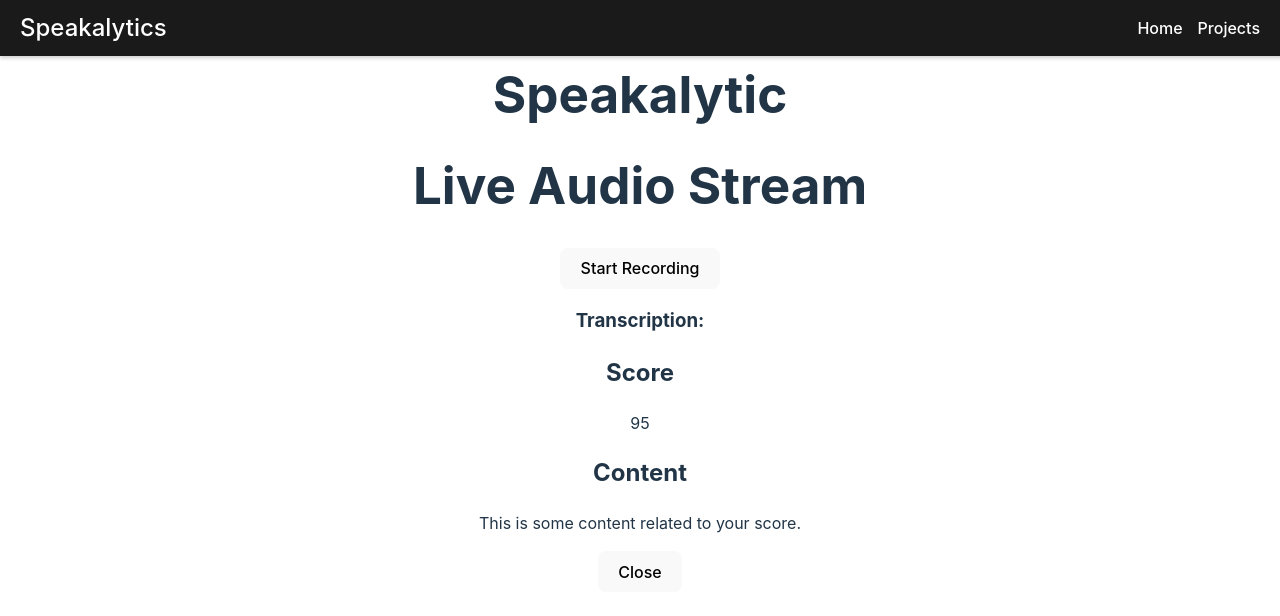
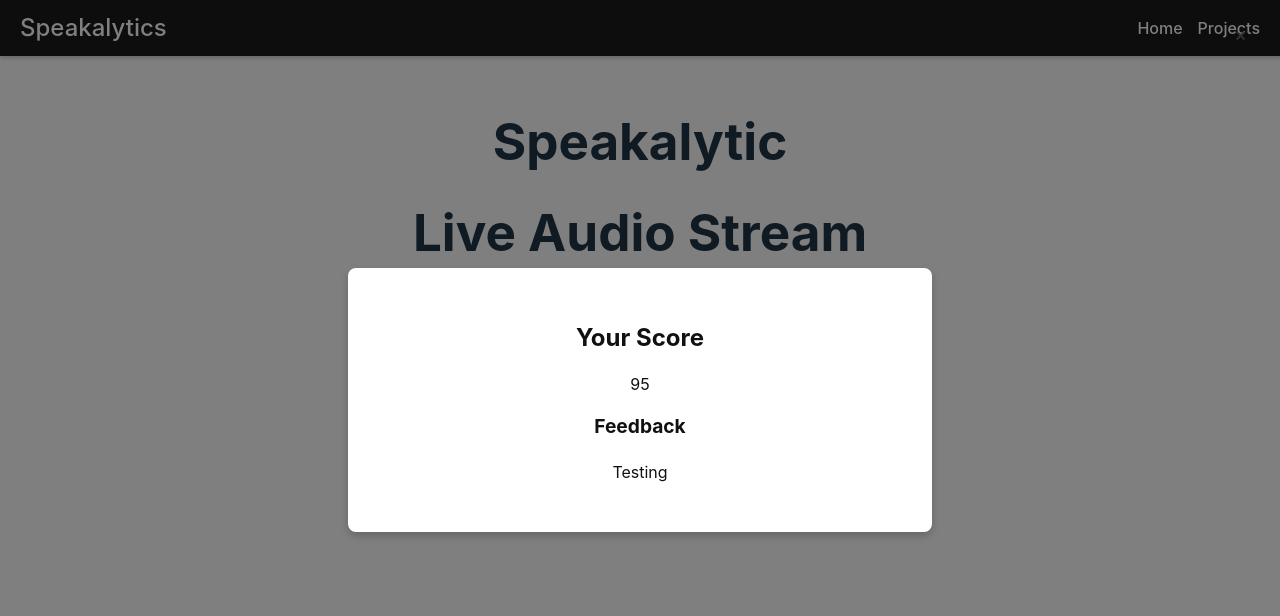
Before and after one commit to Rohan-T144/hackru-24, a React (Vite) app in the folder webapp/: page / in a window 1280 px wide. Both pictures are taken after a click on the button "Show Score". Shown: the top 616 px of the page. Built offline with nearby package versions, Linux system fonts and the light colour scheme; no server answers; what @radix-ui/themes would draw is missing.

Commit message:
Create modal with CSS and fix frontend bugs

```diff
--- a/webapp/src/RecordPage.tsx
+++ b/webapp/src/RecordPage.tsx
@@ -1,6 +1,7 @@
-import { useState } from 'react'
+// src/RecordPage.tsx
+
+import { useState } from 'react';
 import Recorder from './components/Recorder';
-import Transcription from './components/Transcription';
 import Feedback from './components/Feedback';
 import Popup from './components/Popup';
 
@@ -9,15 +10,15 @@ function RecordPage() {
   const [isPopupVisible, setPopupVisible] = useState(false);
   const [score, setScore] = useState(0);
   const [content, setContent] = useState('');
-  	const [buttonVisible, setButtonVisible] = useState(true); // State for button visibility
+  const [buttonVisible, setButtonVisible] = useState(true);
 
   const receiveInput = () => {
-	const newScore = 95;
-	const newContent = 'This is some content related to your score.';
-
+    const newScore = 95; // Mock score
+    const newContent = "Testing";
+    // Update state for score and content
     setScore(newScore);
     setContent(newContent);
-	setPopupVisible(true);
+    setPopupVisible(true); // Show the popup
     setButtonVisible(false); // Hide button after clicking
   };
 
@@ -31,10 +32,18 @@ function RecordPage() {
       <h1>Speakalytic</h1>
       <Recorder setTranscription={setTranscription} transcription={transcription} />
       {transcription && <Feedback transcription={transcription} />}
-			{buttonVisible && ( <button onClick={receiveInput}>Show Score</button> )}
-			{isPopupVisible && (<Popup score={score} content={content} onClose={closePopup} />)}
+      {buttonVisible && (
+        <button onClick={receiveInput}>Show Score</button>
+      )}
+      {isPopupVisible && (
+        <Popup
+          score={score}
+          content={content}
+          onClose={closePopup}
+        />
+      )}
     </div>
   );
 }
 
-export default RecordPage
+export default RecordPage;
--- /dev/null
+++ b/webapp/src/components/Popup.css
@@ -0,0 +1,61 @@
+/* src/components/Popup.css */
+
+/* Modal Overlay */
+.modal-overlay {
+    position: fixed; /* Fullscreen overlay */
+    top: 0;
+    left: 0;
+    right: 0;
+    bottom: 0;
+    background: rgba(0, 0, 0, 0.5); /* Semi-transparent black background */
+    display: flex;
+    align-items: center; /* Center the modal vertically */
+    justify-content: center; /* Center the modal horizontally */
+    z-index: 1000; /* Ensure the modal appears above other content */
+}
+
+/* Modal Container */
+.modal-container {
+    background: white; /* White background for modal */
+    padding: 2rem; /* Padding inside the modal */
+    border-radius: 8px; /* Rounded corners */
+    box-shadow: 0 4px 8px rgba(0, 0, 0, 0.2); /* Soft shadow */
+    max-width: 520px; /* Max width of modal (30% wider than 400px) */
+    width: 90%; /* Responsive width */
+    text-align: center; /* Center text inside modal */
+    overflow-y: auto; /* Enable vertical scrolling */
+    max-height: 80vh; /* Limit height to 80% of the viewport height */
+}
+
+/* Close Button */
+.close-button {
+    background: none; /* No background */
+    border: none; /* No border */
+    color: #333; /* Color of close button */
+    font-size: 1.2rem; /* Size of the close button */
+    cursor: pointer; /* Pointer cursor */
+    position: absolute; /* Positioned relative to modal */
+    top: 10px; /* Positioning from the top */
+    right: 10px; /* Positioning from the right */
+}
+
+/* Heading Class */
+.modal-heading {
+    font-size: 1.5rem; /* Font size for headings */
+    color: #111; /* Dark color for headings */
+    margin-bottom: 0.5rem; /* Space below headings */
+}
+
+/* Subheading Class */
+.modal-subheading {
+    font-size: 1.2rem; /* Font size for subheadings */
+    color: #111; /* Slightly lighter color for subheadings */
+    margin-top: 1rem; /* Space above subheadings */
+}
+
+/* Paragraph Class */
+.modal-paragraph {
+    font-size: 1rem; /* Font size for paragraphs */
+    color: #111; /* Dark gray for paragraph text */
+    margin: 1rem 0; /* Vertical space for paragraphs */
+}
--- a/webapp/src/components/Popup.tsx
+++ b/webapp/src/components/Popup.tsx
@@ -1,5 +1,7 @@
-import React, { useState } from 'react';
-import { Link } from 'react-router-dom';
+// src/components/Popup.tsx
+
+import React from 'react';
+import './Popup.css';
 
 interface PopupProps {
   score: number;
@@ -9,17 +11,15 @@ interface PopupProps {
 
 const Popup: React.FC<PopupProps> = ({ score, content, onClose }) => {
   return (
-    <div className="popup-overlay">
-      <div className="popup">
-        <div className="popup-score">
-          <h2>Score</h2>
-          <p>{score}</p>
-        </div>
-        <div className="popup-content">
-          <h2>Content</h2>
-          <p>{content}</p>
-        </div>
-        <button onClick={onClose}>Close</button>
+    <div className="modal-overlay" onClick={onClose}>
+      <div className="modal-container" onClick={(e) => e.stopPropagation()}>
+        <button className="close-button" onClick={onClose}>
+          &times; {/* Close icon */}
+        </button>
+        <h2 className="modal-heading">Your Score</h2>
+        <p className="modal-paragraph">{score}</p>
+        <h3 className="modal-subheading">Feedback</h3>
+        <p className="modal-paragraph">{content}</p>
       </div>
     </div>
   );
```
Lines whose indentation alone changed are shown as unchanged.
